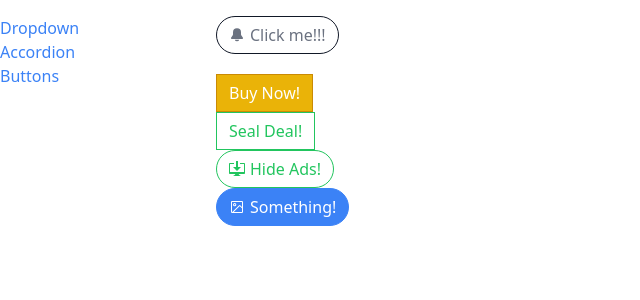
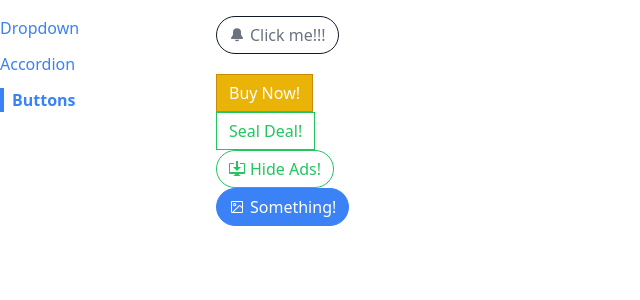
Before and after one commit to AntimonS/React-comp, a React (Create React App) app: page /buttons in a window 1280 px wide. Shown: the top 300 px of the page, without its empty margins (0-640 px from the left). Built offline with nearby package versions, Linux system fonts and the light colour scheme.

Commit message:
added some styles to sidebar and links

```diff
--- a/src/components/Link.js
+++ b/src/components/Link.js
@@ -1,10 +1,14 @@
 import classNames from "classnames";
 import useNavigation from "../hooks/use-navigation";
 
-function Link({ to, children }) {
-  const { navigate } = useNavigation();
+function Link({ to, children, className, activeClassName }) {
+  const { navigate, currentPath } = useNavigation();
 
-  const classes = classNames("text-blue-500");
+  const classes = classNames(
+    "text-blue-500",
+    className,
+    currentPath === to && activeClassName
+  );
 
   const handleClick = (event) => {
     if (event.metaKey || event.ctrlKey) {
--- a/src/components/Sidebar.js
+++ b/src/components/Sidebar.js
@@ -9,14 +9,19 @@
 
   const renderedLinks = links.map((link) => {
     return (
-      <Link key={link.label} to={link.path}>
+      <Link
+        key={link.label}
+        to={link.path}
+        className="mb-3"
+        activeClassName="font-bold border-l-4 border-blue-500 pl-2"
+      >
         {link.label}
       </Link>
     );
   });
 
   return (
-    <div className="sticky top-0 overflow-y-auto flex flex-col">
+    <div className="sticky top-0 overflow-y-auto flex flex-col items-start">
       {renderedLinks}
     </div>
   );
```
